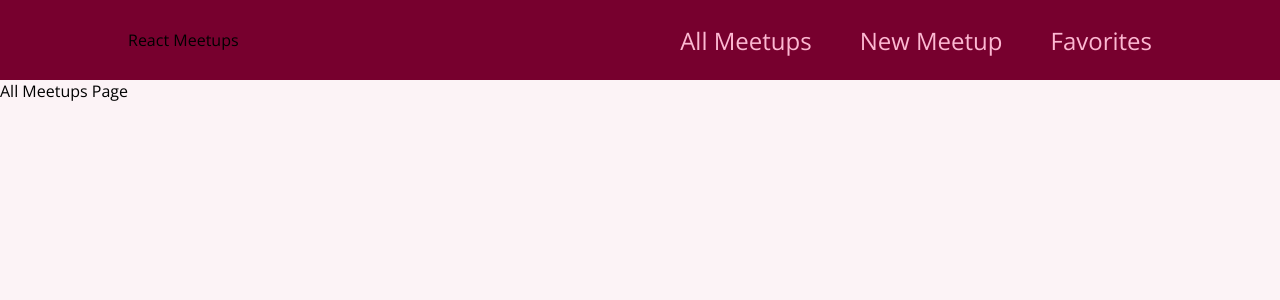
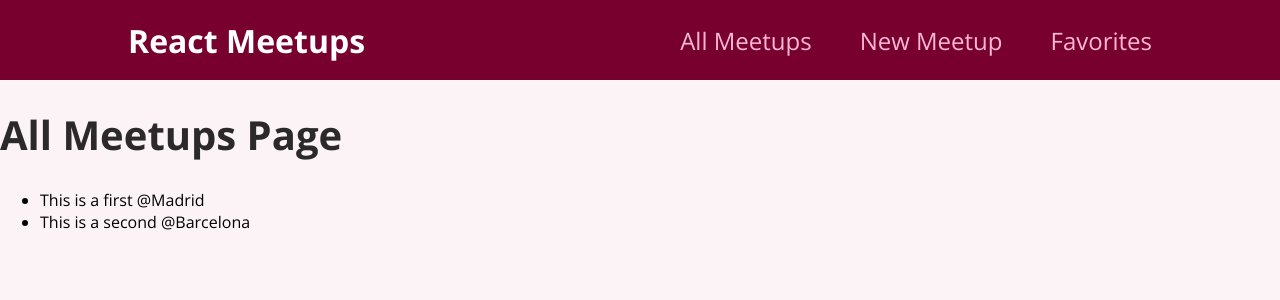
Before and after one commit to Dang3rZone/Meetups-React, a React (Create React App) app: page / in a window 1280 px wide. Shown: the top 300 px of the page. Built offline with nearby package versions, Linux system fonts and the light colour scheme.

Commit message:
meetupitem + meetuplist components

```diff
--- a/src/components/layout/MainNavigation.js
+++ b/src/components/layout/MainNavigation.js
@@ -5,7 +5,7 @@
 function MainNavigation() {
   return (
     <header className={classes.header}>
-      <div className={classes.logofffff}>React Meetups</div>
+      <div className={classes.logo}>React Meetups</div>
       <nav>
         <ul>
           <li>
--- a/src/pages/AllMeetups.js
+++ b/src/pages/AllMeetups.js
@@ -1,5 +1,35 @@
+const DUMMY_DATA = [
+  {
+    id: 'm1',
+    title: 'This is a first @Madrid',
+    image:
+      'https://www.tripsavvy.com/thmb/vLOWxjCoy7EO8RGxOifrMLCQrPY=/1500x1004/filters:fill(auto,1)/thingstodoinmadridskyline-d05bf06ef9144f04973d5bfc50fbcee6.jpg',
+    address: 'Meetupstreet 5, 12345 Madrid',
+    description:
+      'This is a first, amazing meetup which you definitely should not miss. It will be a lot of fun!',
+  },
+  {
+    id: 'm2',
+    title: 'This is a second @Barcelona',
+    image:
+      'https://tecnohotelnews.com/wp-content/uploads/2019/05/shutterstock_214016374.jpg',
+    address: 'Meetupstreet 5, 12345 Barcelona',
+    description:
+      'This is a first, amazing meetup which you definitely should not miss. It will be a lot of fun!',
+  },
+];
+
 function AllMeetupsPage() {
-  return <div>All Meetups Page</div>;
+  return (
+    <div>
+      <h1>All Meetups Page</h1>
+      <ul>
+        {DUMMY_DATA.map((meetup) => {
+          return <li key={meetup.id}>{meetup.title}</li>;
+        })}
+      </ul>
+    </div>
+  );
 }
 
 export default AllMeetupsPage;
```
Also changed, not shown: src/components/meetups/MeetupItem.js (added, +19 -0 lines), src/components/meetups/MeetupList.js (added).
